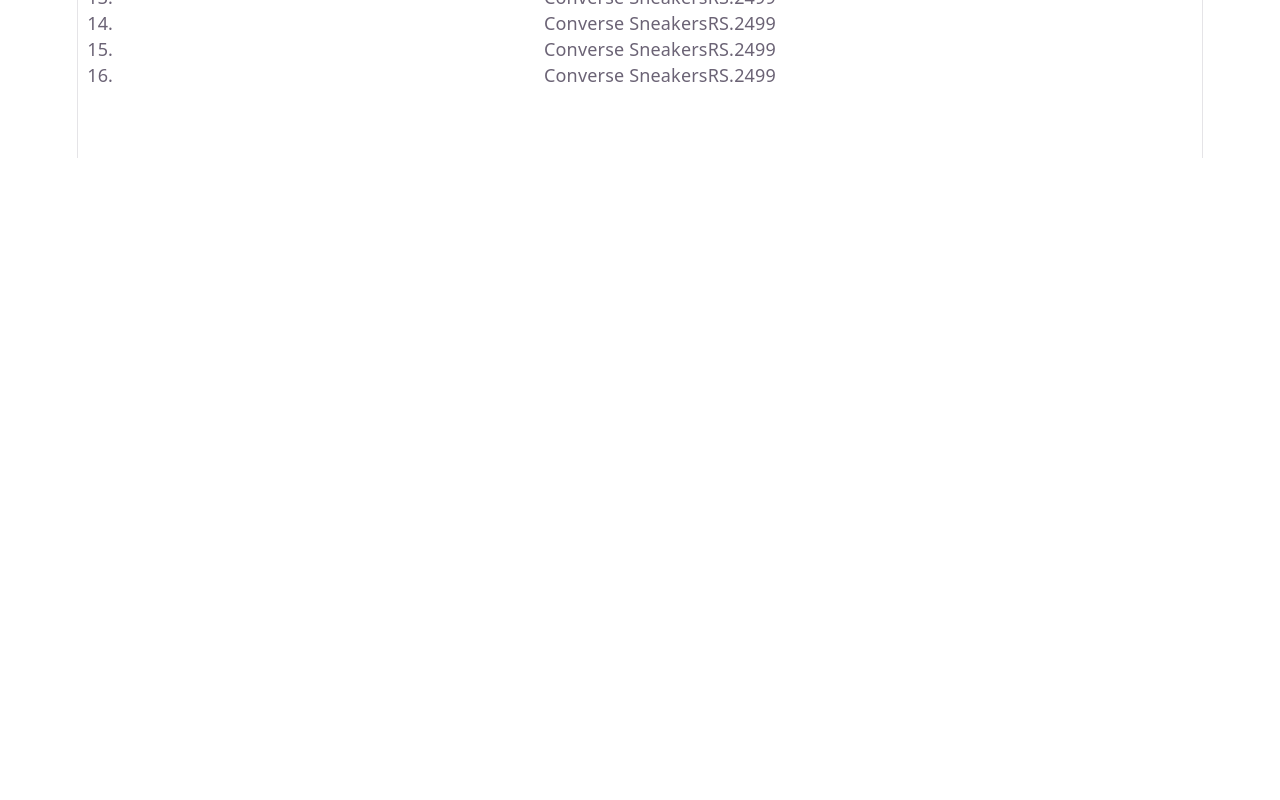
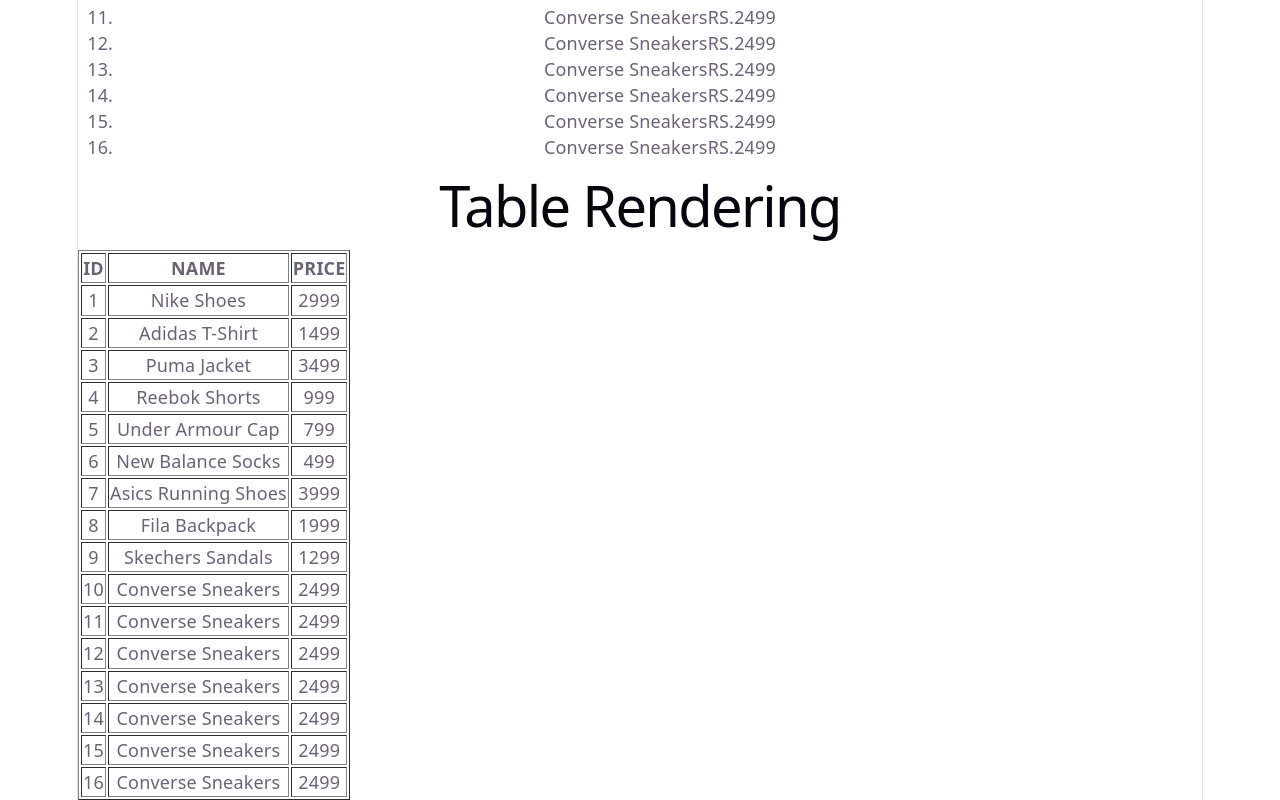
Before and after one commit to JoshiSankar-4021/myfirstapp_sasi, a React (Vite) app: page /render in a window 1280 px wide. Shown: the part 642-1442 px from the top of the page. Before the commit the page ends 800 px from the top, so only its background shows below. Built offline with nearby package versions, Linux system fonts and the light colour scheme.

Commit message:
table rendering

```diff
--- a/src/Render.jsx
+++ b/src/Render.jsx
@@ -19,6 +19,7 @@
   ];
     return(
         <div>
+            <h1>List Rendering</h1>
             <ol>
                 {
                     products.map(
@@ -31,6 +32,28 @@
                     )
                 }
             </ol>
+
+            <h1>Table Rendering </h1>
+            <table border="1">
+                <tr>
+                    <th>ID</th>
+                    <th>NAME</th>
+                    <th>PRICE</th>
+                </tr>
+
+                {
+                    products.map(
+                       (product)=>(
+                            <tr key={product.id}>
+                                <td>{product.id}</td>
+                                <td>{product.name}</td>
+                                <td>{product.price}</td>
+                            </tr>
+
+                       )
+                    )
+                }
+            </table>
         </div>
     );
 }
```
